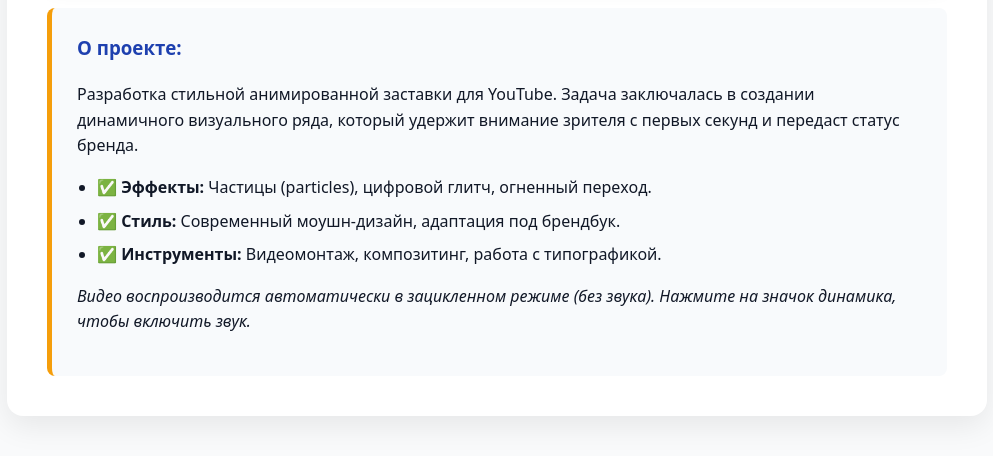
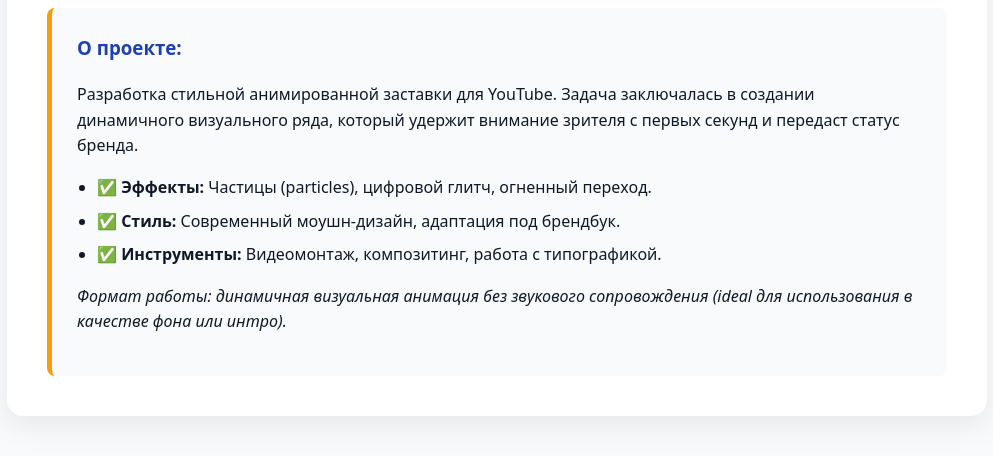
Before and after one commit to AutoGoldPro/freelance-portfolio, a plain HTML site: page project-video-1.html in a window 1280 px wide. Shown: the part 746-1202 px from the top of the page, without its empty margins (143-1136 px from the left). Drawn offline with Linux system fonts and the light colour scheme.

Commit message:
ИСПРАВЛЕННАЯ ФРАЗА ПРО ЗВУК

```diff
--- a/project-video-1.html
+++ b/project-video-1.html
@@ -52,7 +52,7 @@ h1 { color: var(--primary); font-size: 2rem; margin-bottom: 10px; }
     <h1>🎬 Динамичное интро для YouTube-канала</h1>
     <span class="subtitle">Эффекты частиц, глитч, огненный переход</span>
 
-    <!-- БЛОК С ВИДЕО (АВТОЗАПУСК + Зацикливание + Без звука) -->
+    <!-- БЛОК С ВИДЕО (Автозапуск + Зацикливание) -->
     <div class="video-wrapper">
         <iframe
             src="https://www.youtube.com/embed/VvHl0LyJt8o?loop=1&playlist=VvHl0LyJt8o&autoplay=1&mute=1"
@@ -72,7 +72,8 @@ h1 { color: var(--primary); font-size: 2rem; margin-bottom: 10px; }
             <li>✅ <strong>Стиль:</strong> Современный моушн-дизайн, адаптация под брендбук.</li>
             <li>✅ <strong>Инструменты:</strong> Видеомонтаж, композитинг, работа с типографикой.</li>
         </ul>
-        <p><em>Видео воспроизводится автоматически в зацикленном режиме (без звука). Нажмите на значок динамика, чтобы включить звук.</em></p>
+        <!-- ИСПРАВЛЕННАЯ ФРАЗА ПРО ЗВУК -->
+        <p><em>Формат работы: динамичная визуальная анимация без звукового сопровождения (ideal для использования в качестве фона или интро).</em></p>
     </div>
 </div>
 
```
